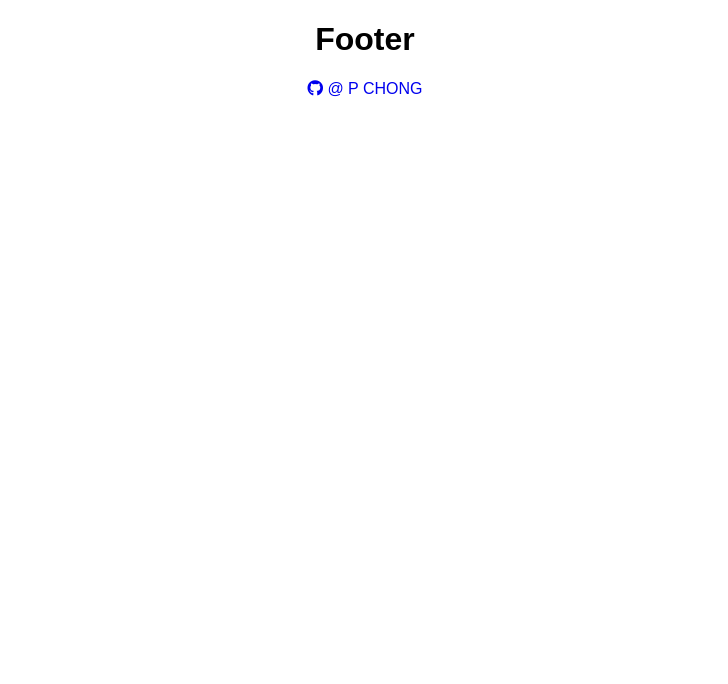
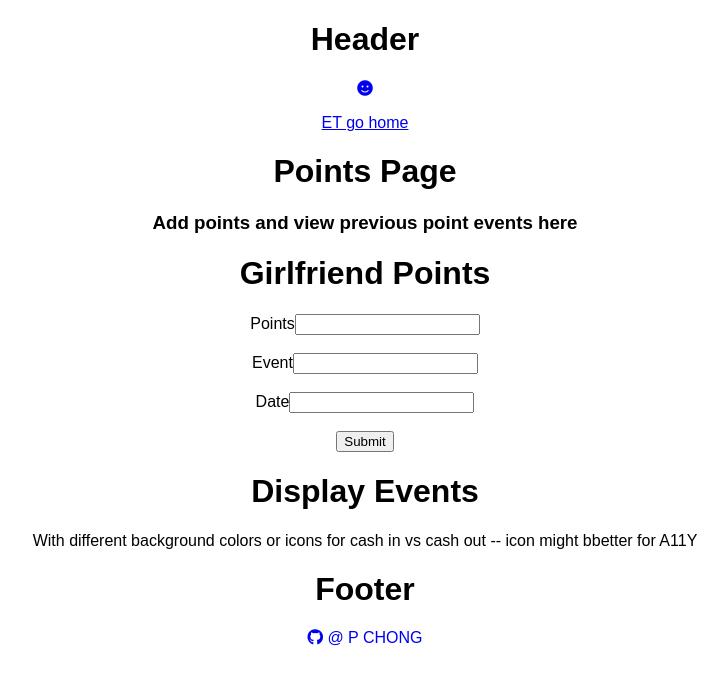
Before and after one commit to pjchong91/gw-girlfriendpoints, a React (Create React App) app: page /pointspage in a window 1280 px wide. Shown: the top 684 px of the page, without its empty margins (275-1003 px from the left). Built offline with nearby package versions, Linux system fonts and the light colour scheme.

Commit message:
Can add Point Events to main state

```diff
--- a/src/App.js
+++ b/src/App.js
@@ -1,9 +1,11 @@
 import React, { Component } from 'react';
 import logo from './logo.svg';
 import './App.css';
-import Footer from './components/villages/neighborhoods-views/blocks/Footer';
 import LoginPage from './components/villages/neighborhoods-views/LoginPage';
 import FeaturePage from './components/villages/neighborhoods-views/FeaturePage';
+import Summary from './components/villages/neighborhoods-views/Summary';
+import TableofContent from './components/villages/neighborhoods-views/TableofContent';
+import PointsPage from './components/villages/neighborhoods-views/PointsPage';
 import $ from 'jquery';
 import { BrowserRouter as Router, Route, Link } from 'react-router-dom'
 
@@ -17,11 +19,12 @@ class App extends Component {
           <div>
             <Route exact path="/" component={LoginPage}/>
             <Route path ="/featurepage" component={FeaturePage} />
+            <Route path ="/summary" component={Summary} />
+            <Route path = "/tableofcontent" component={TableofContent}/>
+            <Route path = "/pointspage" component={PointsPage}/>
           </div>
           </Router>
-        {/* <LoginPage /> */}
-        {/* <FeaturePage /> */}
-        <Footer />
+
       </div>
     );
   }
--- a/src/components/villages/neighborhoods-views/FeaturePage.js
+++ b/src/components/villages/neighborhoods-views/FeaturePage.js
@@ -4,6 +4,9 @@ import AddPoints from './blocks/houses/AddPoints';
 import PointEvents from './blocks/houses/PointEvents';
 import Highfives from './blocks/houses/Highfives';
 import ButtonChangeColor from './blocks/houses/ButtonChangeColor';
+import Header from './blocks/Header';
+import PageTitle from './blocks/houses/PageTitle';
+import Footer from './blocks/Footer';
 
 class FeaturePage extends Component {
 
@@ -11,11 +14,14 @@ class FeaturePage extends Component {
     render() {
       return (
         <div className="featurePage">
-        <p>I am the feature page</p>
+
+        <Header />
+        <PageTitle title={'Feature Page'} subtitle={'All the page features exist here'}/>
         <AddPoints />
         <PointEvents />
         <Highfives />
         <ButtonChangeColor />
+        <Footer />
 
         </div>
       );
--- a/src/components/villages/neighborhoods-views/LoginPage.js
+++ b/src/components/villages/neighborhoods-views/LoginPage.js
@@ -1,7 +1,8 @@
 
 import React, { Component } from 'react';
-import { Link } from 'react-router-dom'
-
+import { Link } from 'react-router-dom';
+import PageTitle from './blocks/houses/PageTitle';
+import Footer from './blocks/Footer';
 
 class LoginPage extends Component {
 
@@ -9,11 +10,23 @@ class LoginPage extends Component {
     render() {
       return (
         <div className="loginPage">
-        <p>I am the login page</p>
-        <Link to = "/featurepage">
-            <p>IM THE LOGIN NOW</p>
-        </Link>
+        <PageTitle title={'Welcome to Girlfriend Points'} subtitle={'Sign in to use the app'} />
 
+        <form>
+            <label>Username</label>
+            <input type="text" ref="username" />
+            <br /><br />
+
+            <label>Password</label>
+            <input type="text" ref="password" />
+            <br /><br />
+
+            <Link to = "/tableofcontent">
+                <input type="submit" />
+            </Link>
+        </form>
+
+        <Footer />
         </div>
       );
     }
--- /dev/null
+++ b/src/components/villages/neighborhoods-views/PointsPage.js
@@ -0,0 +1,43 @@
+
+import React, { Component } from 'react';
+import AddPoints from './blocks/houses/AddPoints';
+import PointEvents from './blocks/houses/PointEvents';
+import Header from './blocks/Header';
+import PageTitle from './blocks/houses/PageTitle';
+import Footer from './blocks/Footer';
+
+
+class PointsPage extends Component {
+constructor(){
+    super();
+    this.state={
+        pointEvents:[]
+    }
+}
+
+handleAddPointEvent(pointEvent){
+    let currentPointEvents = this.state.pointEvents;
+    // this.setState(
+    //     currentPointEvents.push[newPointEvent]
+    // )
+
+    currentPointEvents.push(pointEvent);
+    console.log(this.state);
+}
+
+    render() {
+      return (
+        <div className="pointsPage">
+        <Header />
+        <PageTitle title={'Points Page'} subtitle={'Add points and view previous point events here'} />
+        <AddPoints addPointEvent={this.handleAddPointEvent.bind(this)}/>
+        {/* <button onClick={this.handleAddPointEvent.bind(this)}>GRAB THINGS</button> */}
+        <PointEvents />
+        <Footer />
+
+        </div>
+      );
+    }
+  }
+
+  export default PointsPage;
--- /dev/null
+++ b/src/components/villages/neighborhoods-views/Summary.js
@@ -0,0 +1,27 @@
+
+import React, { Component } from 'react';
+import AddPoints from './blocks/houses/AddPoints';
+import PointEvents from './blocks/houses/PointEvents';
+import Highfives from './blocks/houses/Highfives';
+import ButtonChangeColor from './blocks/houses/ButtonChangeColor';
+import PageTitle from './blocks/houses/PageTitle';
+
+class Summary extends Component {
+
+
+    render() {
+      return (
+        <div className="summary">
+        <PageTitle title={'The Hub'} subtitle={'Main summary viewed here and navigation'} />
+
+        <ul className="thingsforsummary">
+            <li>TOTAL POINTS</li>
+            <li>TOTAL FIVES</li>
+        </ul>
+
+        </div>
+      );
+    }
+  }
+
+  export default Summary;
--- /dev/null
+++ b/src/components/villages/neighborhoods-views/TableofContent.js
@@ -0,0 +1,36 @@
+
+import React, { Component } from 'react';
+import { Link } from 'react-router-dom';
+import Summary from './Summary';
+import Header from './blocks/Header';
+import PageTitle from './blocks/houses/PageTitle';
+import Footer from './blocks/Footer';
+
+
+
+class TableofContent extends Component {
+
+
+    render() {
+      return (
+        <div className="tableofContent">
+        <Header />
+
+        <Summary />
+
+
+            <Link to = "/featurepage">
+                <p>Feature Page</p>
+            </Link>
+            <Link to = "/pointspage">
+                <p>Points Page</p>
+            </Link>
+
+
+        <Footer />
+        </div>
+      );
+    }
+  }
+
+  export default TableofContent;
--- a/src/components/villages/neighborhoods-views/blocks/Footer.js
+++ b/src/components/villages/neighborhoods-views/blocks/Footer.js
@@ -11,7 +11,7 @@ class Footer extends Component {
         <div className="footer">
             <h1>Footer</h1>
 
-            <a className="github-link" href="https://github.com/pjchong91"><i class="fab fa-github"></i> @ P Chong </a>
+            <a className="github-link" href="https://github.com/pjchong91"><i className="fab fa-github"></i> @ P Chong </a>
 
         </div>
       );
--- /dev/null
+++ b/src/components/villages/neighborhoods-views/blocks/Header.js
@@ -0,0 +1,23 @@
+import React, { Component } from 'react';
+import Home from './houses/Home';
+import $ from 'jquery';
+
+class Header extends Component {
+
+
+
+
+    render() {
+      return (
+        <div className="header">
+            <h1>Header</h1>
+
+            <Home />
+
+
+        </div>
+      );
+    }
+  }
+
+  export default Header;
--- a/src/components/villages/neighborhoods-views/blocks/houses/AddPoints.js
+++ b/src/components/villages/neighborhoods-views/blocks/houses/AddPoints.js
@@ -3,37 +3,48 @@ import $ from 'jquery';
 
 class AddPoints extends Component {
 
-    // state = {
-    //     points: this.props.points,
-    //     event: this.props.event,
-    //     date: this.props.date
-    // }
+  constructor(){
+    super();
+    this.state = {
+      newPointEvent:{}
+    }
+  }
 
+  handleSubmit(e){
+    e.preventDefault();
+    console.log('clickclick');
+    this.setState({newPointEvent:{
+        points: this.refs.points.value,
+        event: this.refs.event.value,
+        date: this.refs.date.value
+    }}, function(){
+      this.props.addPointEvent(this.state.newPointEvent)
+    })
+
+
+    }
 
 
     render() {
       return (
         <div className="addPoints">
             <h1>Girlfriend Points</h1>
-                <form>
+                <form onSubmit={this.handleSubmit.bind(this)}>
                     <label>Points</label>
-                    <input type="text" ref="points">{this.props.points}</input>
+                    <input type="text" ref="points"/>
                     <br/><br/>
 
                     <label>Event</label>
-                    <input type="text" ref="event">{this.props.event}</input>
+                    <input type="text" ref="event" />
                     <br/><br/>
 
                     <label>Date</label>
-                    <input type="text" ref="date">{this.props.date}</input>
+                    <input type="text" ref="date" />
                     <br/><br/>
 
                     <input type="submit"/>
 
                 </form>
-
-
-
         </div>
       );
     }
--- /dev/null
+++ b/src/components/villages/neighborhoods-views/blocks/houses/Home.js
@@ -0,0 +1,25 @@
+//This icon will guie people back to the main page[Tableof Content]
+import React, { Component } from 'react';
+import { Link } from 'react-router-dom';
+import $ from 'jquery';
+
+
+
+
+class Home extends Component {
+
+
+    render() {
+      return (
+        <div className="home">
+            <Link to ="/tableofcontent">
+                <i className="fas fa-smile"></i>
+                <p>ET go home</p>
+            </Link>
+
+        </div>
+      );
+    }
+  }
+
+  export default Home;
--- /dev/null
+++ b/src/components/villages/neighborhoods-views/blocks/houses/PageTitle.js
@@ -0,0 +1,20 @@
+import React, { Component } from 'react';
+import $ from 'jquery';
+
+class PageTitle extends Component {
+
+
+
+
+    render() {
+      return (
+        <div className="pageTitle">
+            <h1>{this.props.title}</h1>
+            <h3>{this.props.subtitle}</h3>
+
+        </div>
+      );
+    }
+  }
+
+  export default PageTitle;
--- a/src/components/villages/neighborhoods-views/blocks/houses/PointEvents.js
+++ b/src/components/villages/neighborhoods-views/blocks/houses/PointEvents.js
@@ -2,11 +2,13 @@ import React, { Component } from 'react';
 
 class PointEvents extends Component {
   render() {
+
     return (
       <div className="pointEvents">
+
+
         <h1>Display Events </h1>
-        <li>For example: POINTS, EVENT, DATE</li>
-        <li>POINTS, EVENT, DATE </li>
+        {/* <li>{this.props.pointEvent.points} - {this.props.pointEvent.event} - {this.props.pointEvent.date}</li> */}
 
         <p>With different background colors or icons for cash in vs cash out -- icon might bbetter for A11Y</p>
       </div>
```
